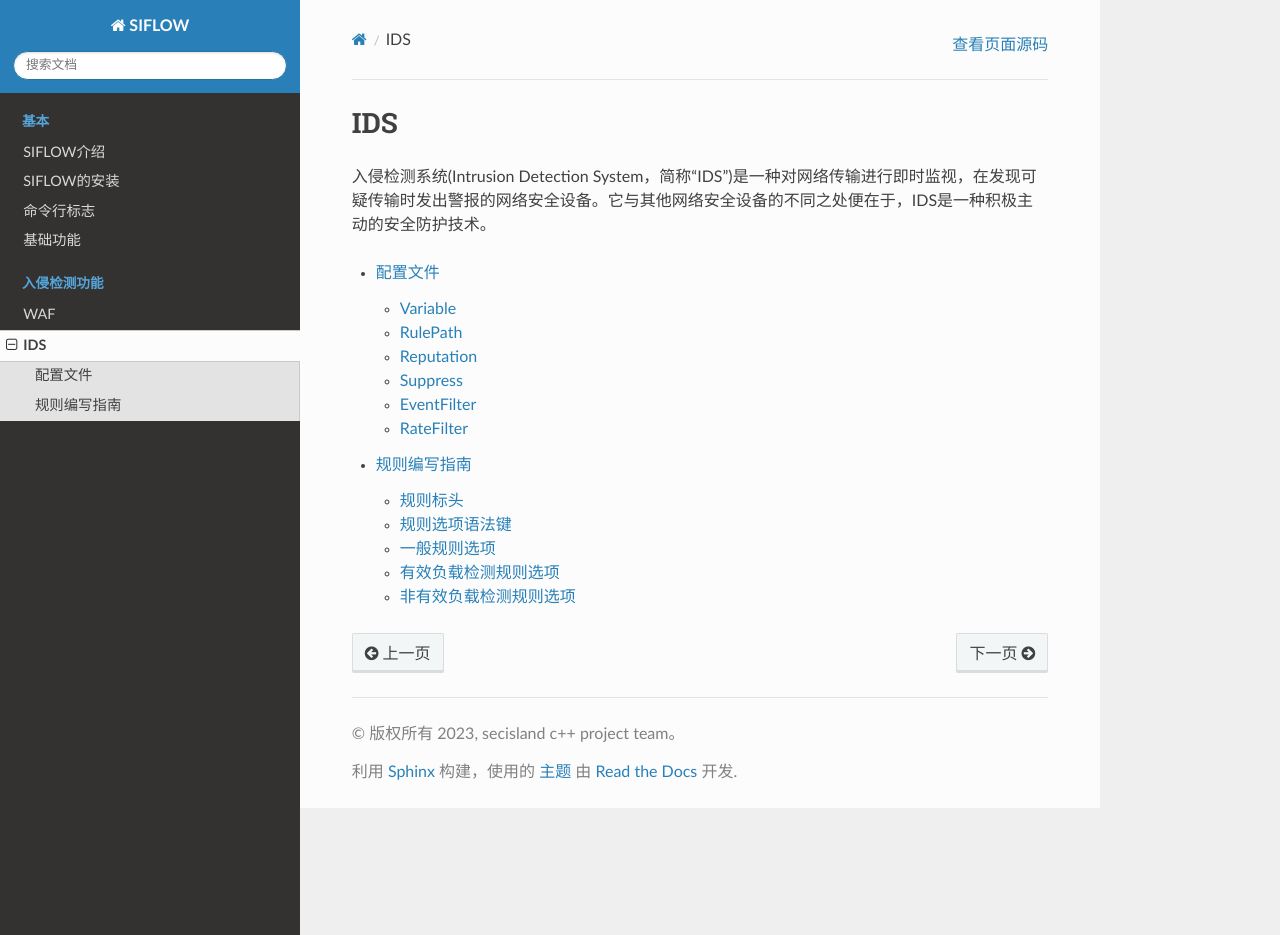
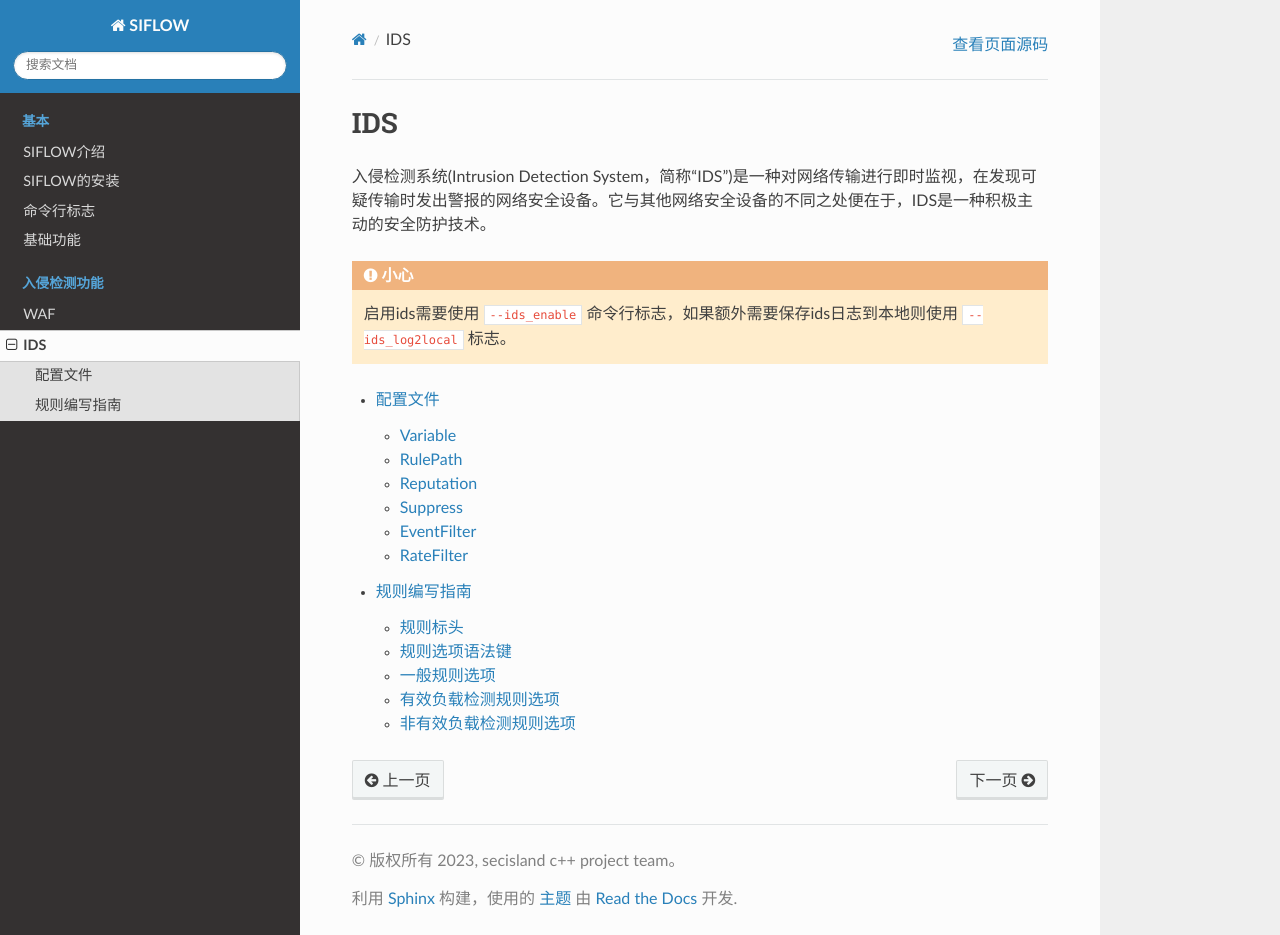
Before and after one commit to Neon-C23/SIFLOW-DOC, a Sphinx documentation site: the page built from source/ids/index.rst, in a window 1280 px wide and 935 px high. Built offline with Sphinx 7.4.7 and the Read the Docs theme 2.0.0, drawn with Linux system fonts in a browser that asks for light colours.

Commit message:
Update index.rst

```diff
--- a/source/ids/index.rst
+++ b/source/ids/index.rst
@@ -5,6 +5,10 @@ IDS
 
 入侵检测系统(Intrusion Detection System，简称“IDS”)是一种对网络传输进行即时监视，在发现可疑传输时发出警报的网络安全设备。它与其他网络安全设备的不同之处便在于，IDS是一种积极主动的安全防护技术。
 
+.. caution::
+
+ 启用ids需要使用 ``--ids_enable`` 命令行标志，如果额外需要保存ids日志到本地则使用 ``--ids_log2local`` 标志。
+
 .. toctree::
    :maxdepth: 2
 
```
